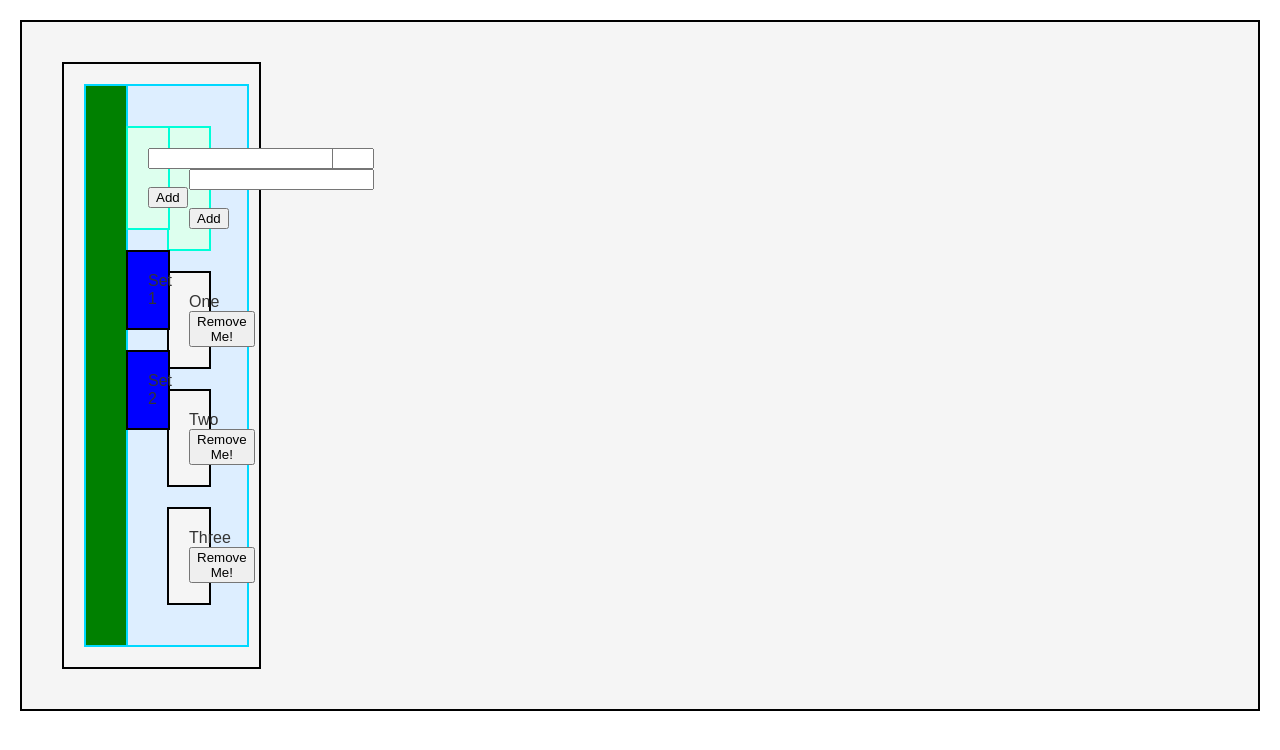
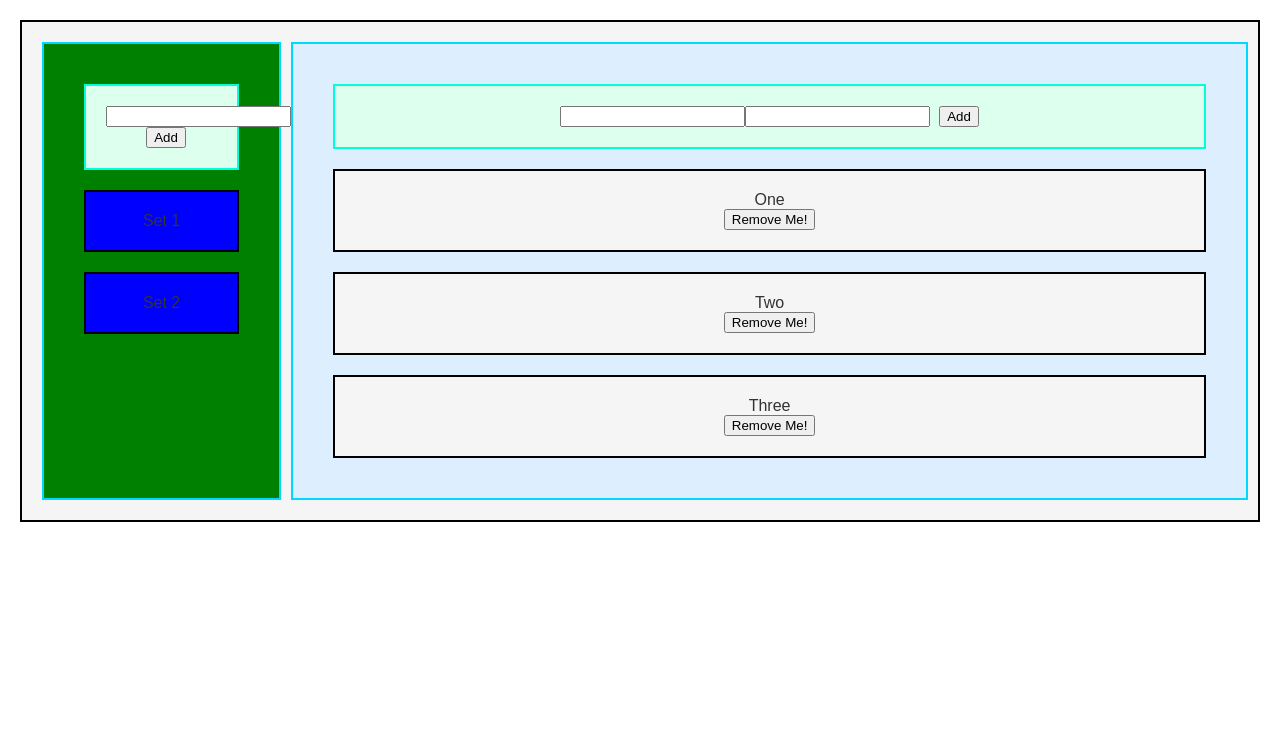
Before and after one commit to yyjoycewoo/VocabMaster, a React (Create React App) app: page / in a window 1280 px wide. Shown: the top 750 px of the page. Built offline with nearby package versions, Linux system fonts and the light colour scheme.

Commit message:
Update CSS

```diff
--- a/src/components/View.js
+++ b/src/components/View.js
@@ -23,7 +23,7 @@ class View extends Component {
     if (this.state.mode === 'browse') {
       const cards = this.state.sets.filter(s => s["key"] === this.state.currentSet )[0]["cards"]
       return (
-        <div className="App">
+        <div className="View">
           <FlashcardList cards={cards}/>
           <SetList sets={this.state.sets}/>
         </div>
--- a/src/styles/App.css
+++ b/src/styles/App.css
@@ -5,14 +5,6 @@
   color: #333;
   margin: 20px;
   padding: 20px;
-
-  display: grid;
-  grid-template-columns: 20% 80%;
-
-  grid-gap: 10px;
-  grid-template-rows: auto;
-  grid-template-areas:
-    "setList flashcardList";
 }
 
 .App-logo {
--- a/src/styles/View.css
+++ b/src/styles/View.css
@@ -0,0 +1,9 @@
+.View {
+  display: grid;
+  grid-template-columns: 20% 80%;
+
+  grid-gap: 10px;
+  grid-template-rows: auto;
+  grid-template-areas:
+    "setList flashcardList";
+}
```
